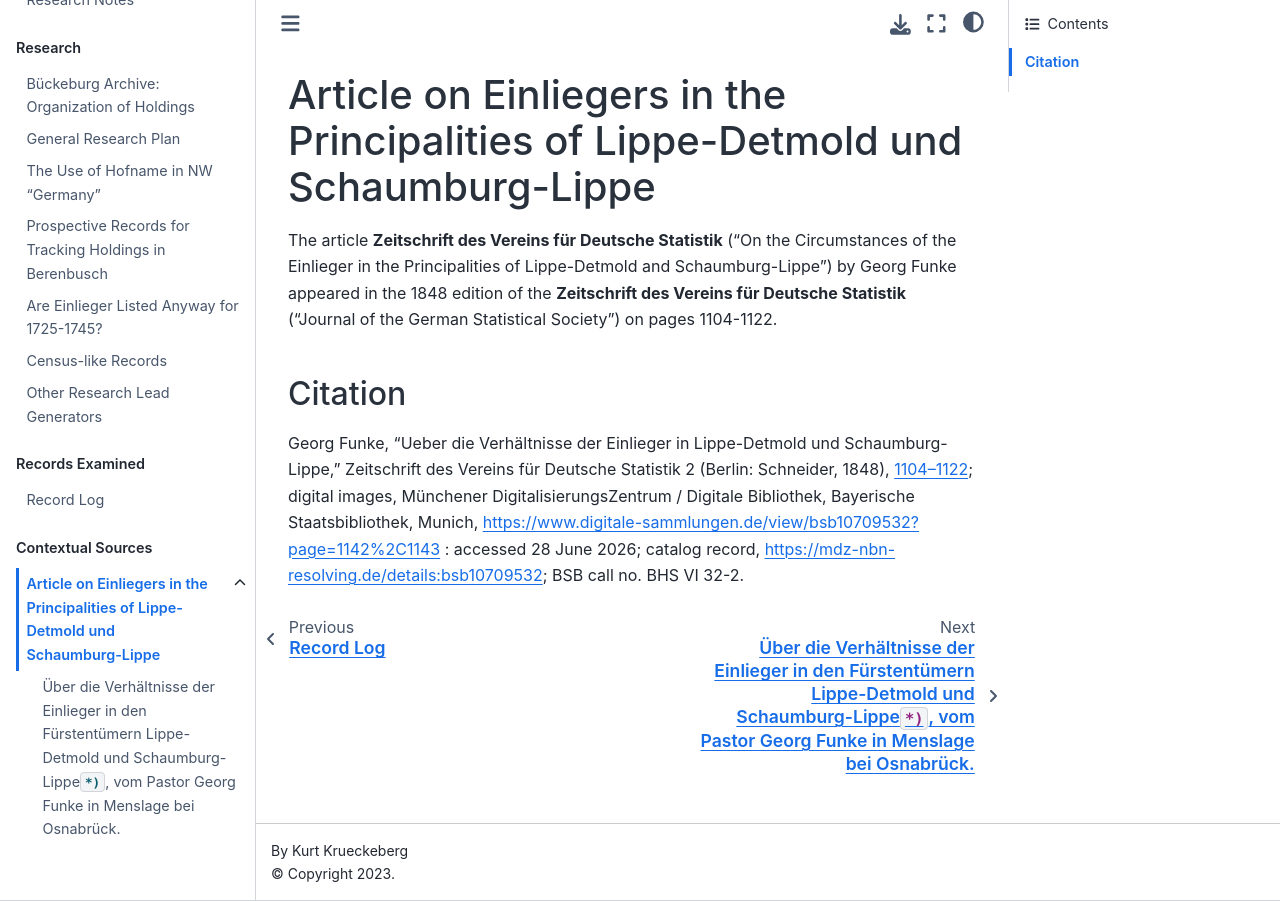
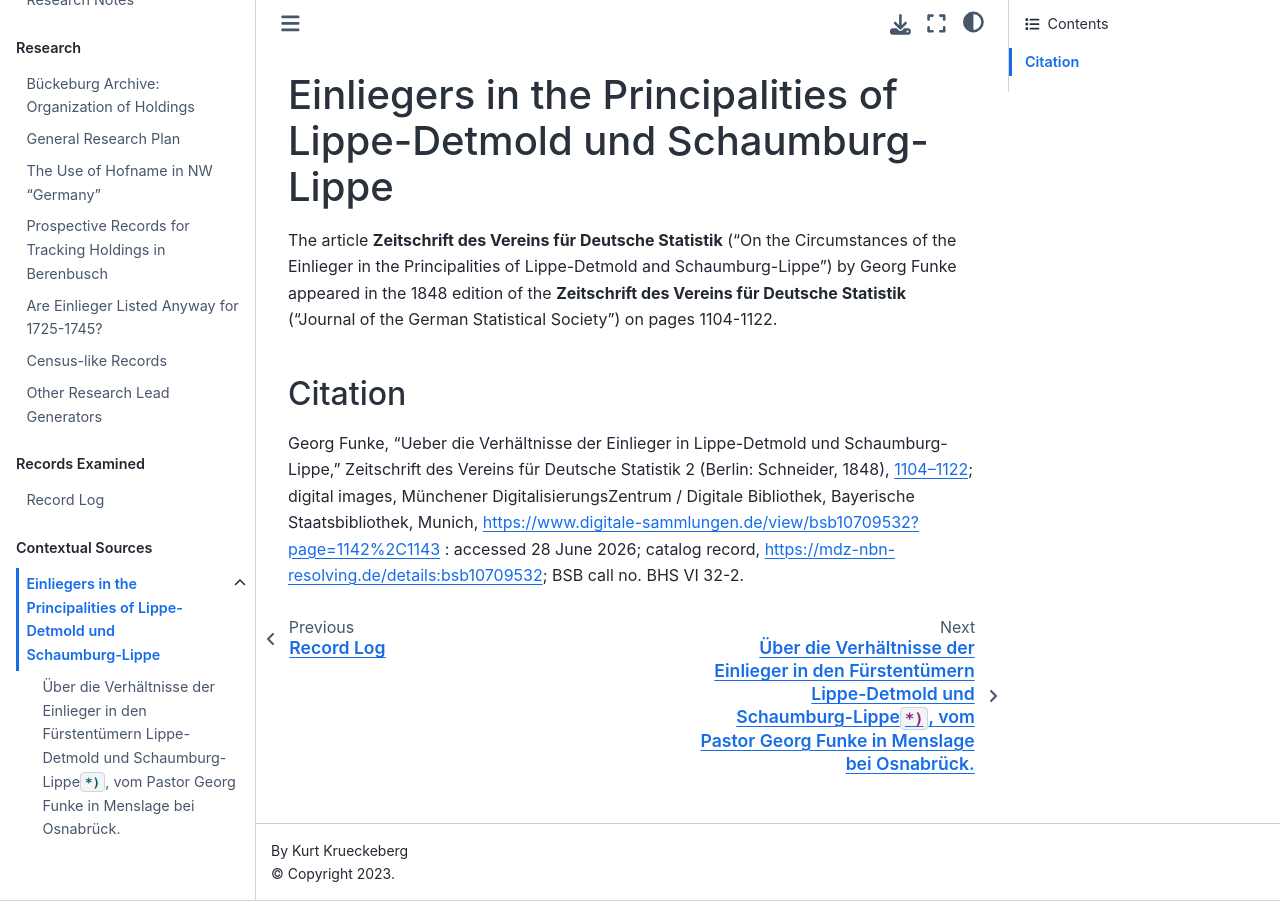
Before and after one commit to kurt-krueckeberg/sphinx-research, a Jupyter Book: the page built from contextual-sources/funke-article/index.md, in a window 1280 px wide. Built offline with Jupyter Book 1.0.4 settings and Sphinx 7.4.7 and the Sphinx Book theme 1.1.4, drawn with Linux system fonts in a browser that asks for light colours.

Commit message:
Update files

```diff
--- a/contextual-sources/funke-article/index.md
+++ b/contextual-sources/funke-article/index.md
@@ -1,4 +1,4 @@
-# Article on Einliegers in the Principalities of Lippe-Detmold und Schaumburg-Lippe
+# Einliegers in the Principalities of Lippe-Detmold und Schaumburg-Lippe
 
 The article **Zeitschrift des Vereins für Deutsche Statistik**
 ("On the Circumstances of the Einlieger in the Principalities of Lippe-Detmold and Schaumburg-Lippe")
```
